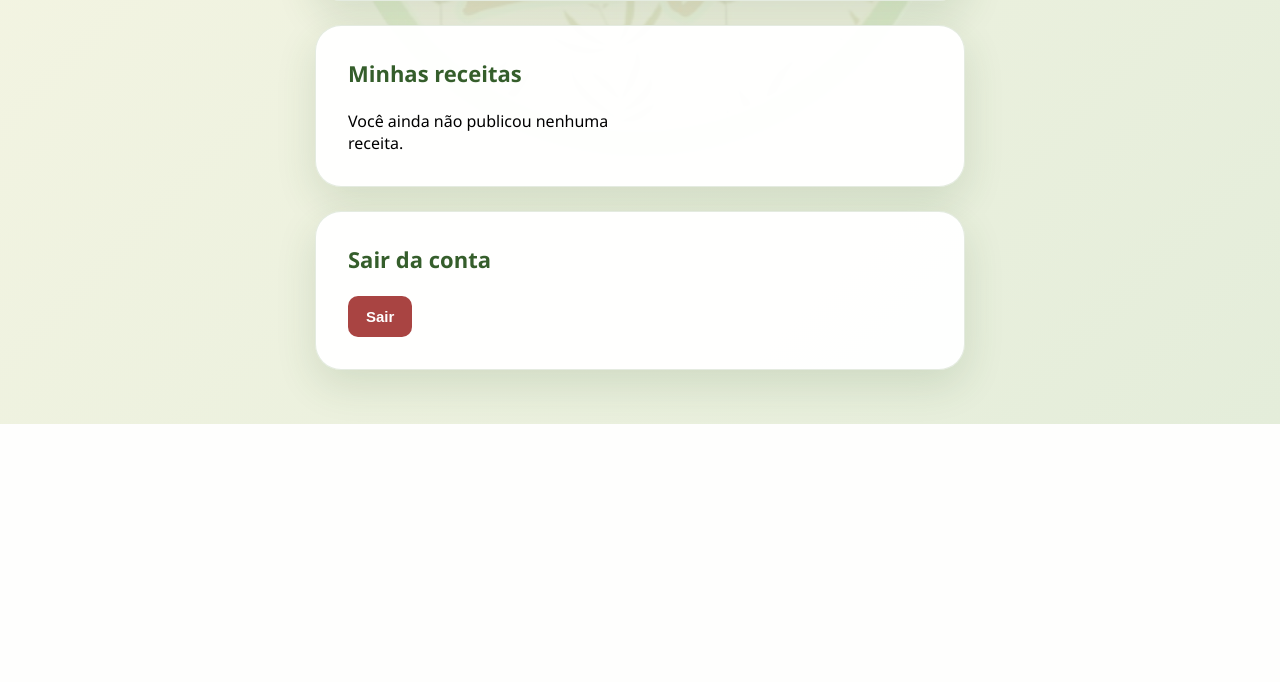
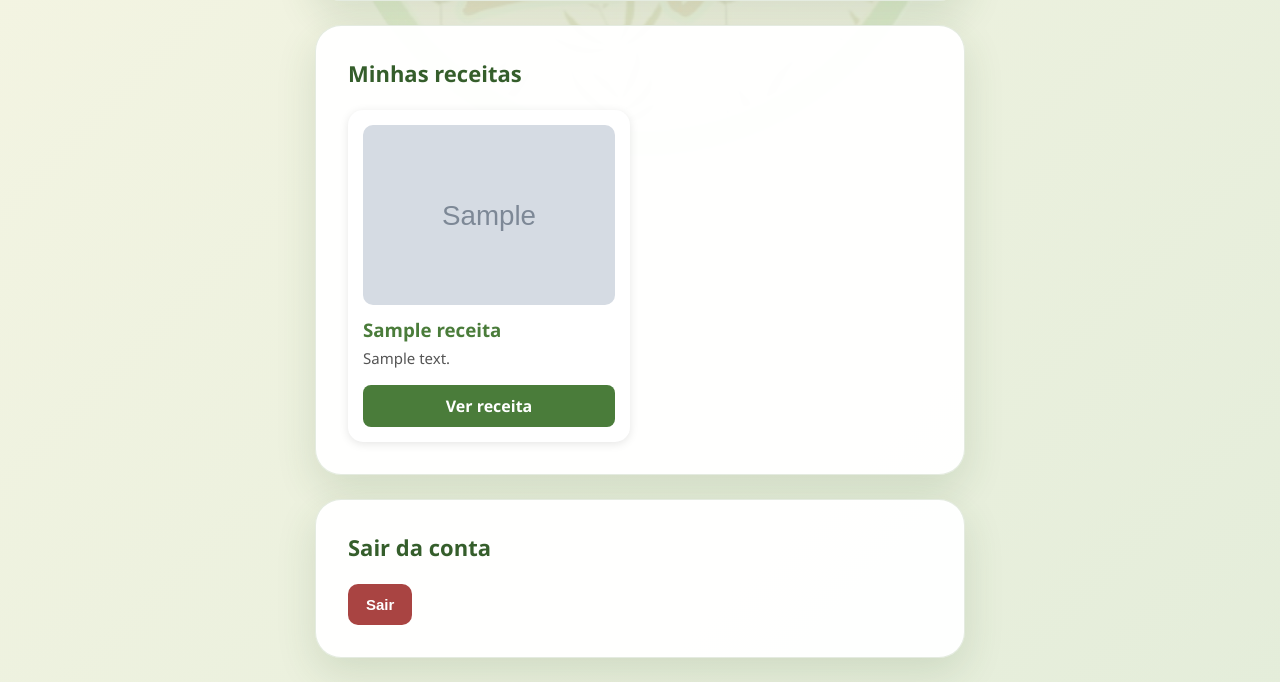
Before and after one commit to giovanna-mrqs123/shell-s-Life, a PHP site: page /minhaConta.php in a window 1280 px wide. Shown: the part 553-1235 px from the top of the page. Before the commit the page ends 977 px from the top, so only its background shows below. Run offline with PHP 8.4, Linux system fonts and the light colour scheme; the visitor is signed in with stand-in values (Sample User, id 1); tables that the repository leaves empty or names only in its code hold one stand-in row (values such as "Sample post"); grey boxes marked "Sample" are stand-in pictures.

Commit message:
Arrumando o publico e privado das receitas publicadas

```diff
--- a/minhaConta.php
+++ b/minhaConta.php
@@ -28,6 +28,12 @@ $sql = "SELECT * FROM usuario WHERE id = $usuario_id";
 $resultado = mysqli_query($conexao, $sql);
 
 $usuario = mysqli_fetch_assoc($resultado);
+
+//busca todaas as receitas publicadas pelo usuario logado
+$sqlReceitas = "SELECT * FROM receita
+                WHERE usuario_id = $usuario_id";
+
+$resultadoReceitas = mysqli_query($conexao, $sqlReceitas);
 ?>
 
 <!DOCTYPE html>
@@ -303,7 +309,20 @@ $usuario = mysqli_fetch_assoc($resultado);
 
         <section id="minhasReceitas">
             <h2>Minhas receitas</h2>
-            <div class="paginaR" id="listaMinhasReceitas"></div>
+            <div class="paginaR">
+                <?php if(mysqli_num_rows($resultadoReceitas) > 0) { ?>
+                <?php while ($receita = mysqli_fetch_assoc($resultadoReceitas)){ ?>
+                     <div class="cartao">
+                        <img src="<?php echo $receita['imagem']; ?>" alt="<?php echo $receita['nome']; ?>">
+                        <h3><?php echo $receita['nome']; ?></h3>
+                        <p><?php echo $receita['descricao']; ?></p>
+                        <a href="verreceita.php?id=<?php echo $receita['id']; ?>">Ver receita</a>
+                     </div>
+                     <?php } ?>
+                     <?php } else{ ?>
+                        <p>Você ainda não publicou nenhuma receita</p>
+                     <?php } ?>
+            </div>
         </section>
 
         <section id="sairConta">
```
Also changed, not shown: caderno.php (+4 -11 lines), index.php (+16 -2 lines), receita.php (+9 -3 lines), uploads/6b0b29c412cac_1793038660508.jpg (added), uploads/6b0b2f2a203e4_panqueca banana.png (added).
